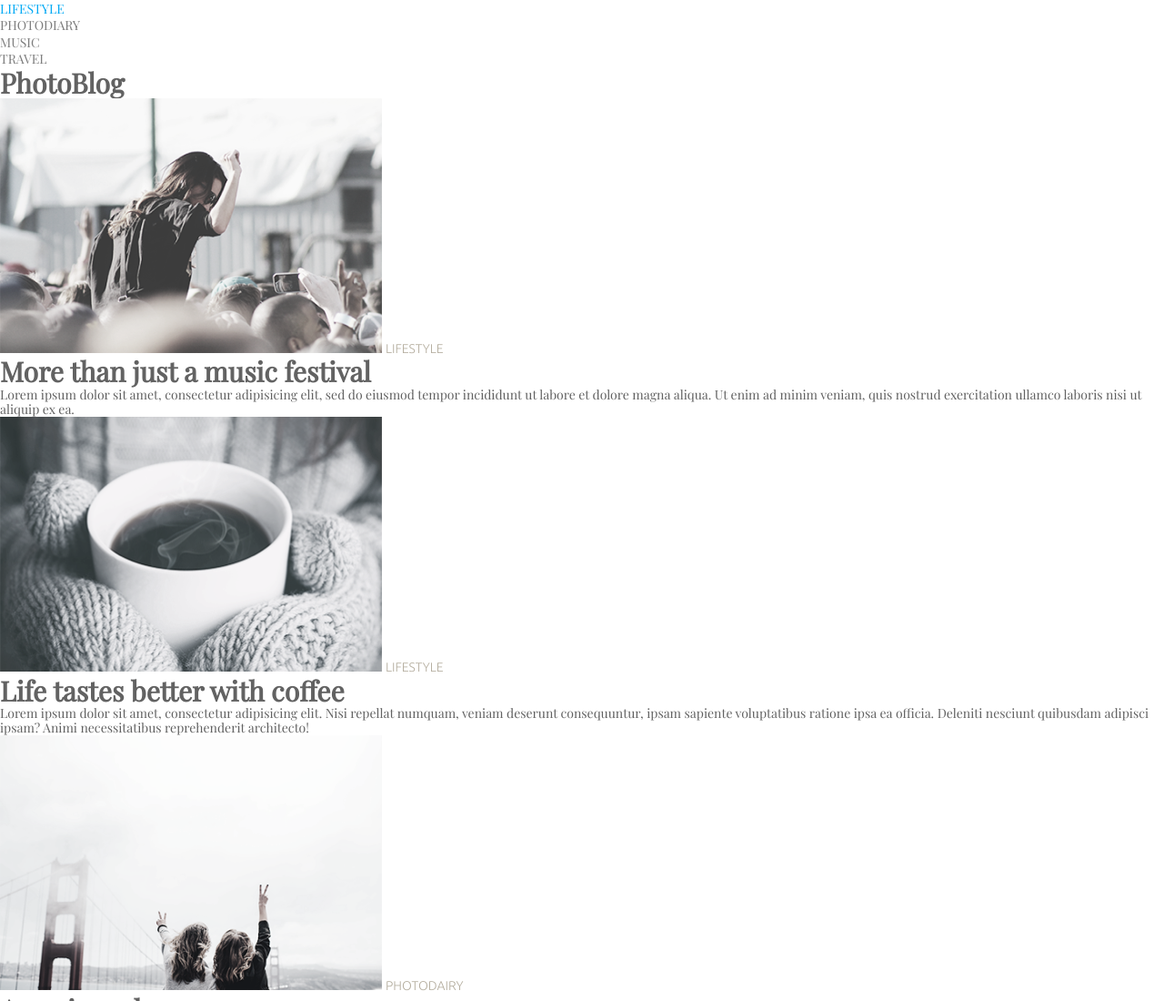
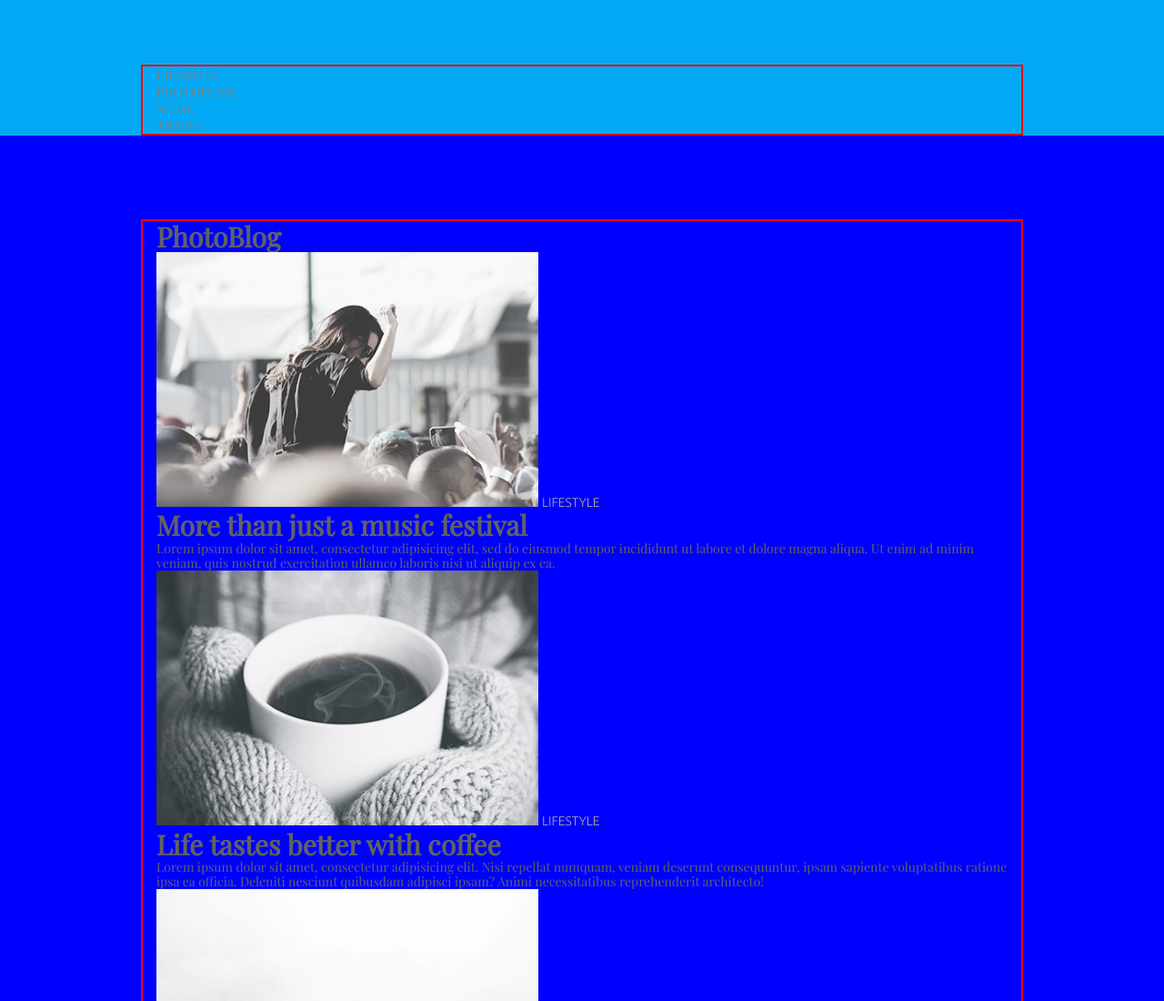
Before and after one commit to r1leks/PhotoBlog, a plain HTML site: page index.html in a window 1280 px wide. Shown: the top 1100 px of the page at 91% size. Drawn offline with nearby package versions, Linux system fonts and the light colour scheme.

Commit message:
awd adawd awd awd awd a dwwa dadwwad awd awda
dw

```diff
--- a/index.html
+++ b/index.html
@@ -14,7 +14,8 @@
 <body>
 
     <header class="header">
-        <nav class="header-nav">
+        <div class="container">
+             <nav class="header-nav">
 
             <ul class="header-list">
                <li><a href="#" class="header-link">Lifestyle</a></li>
@@ -23,9 +24,12 @@
                <li><a href="#"  class="header-link">travel</a></li>
             </ul>
         </nav>
+    </div>
+
     </header>
 
 <main class="main">
+    <div class="container">
     <h1 class="title">PhotoBlog</h1>
     <div class="wrap">
         <ul class="card-list">
@@ -76,6 +80,7 @@
             Load More
         </button>
     </div>
+  </div>
 </main>
 
 </body>
--- a/style.css
+++ b/style.css
@@ -4,6 +4,29 @@
     --name-color:#B4AD9E;
     --text-color:#626262;
 }
+
+body {
+    font-family: 'Playfair Display', serif;
+}
+
+.container {
+    width: 936px;
+    margin: 0 auto;
+    padding: 0 15px;
+    border: 2px solid red;
+}
+
+.header {
+    background-color: #03A9F4;
+    padding-top: 71px;
+}
+
+.main{
+    background-color: blue;
+    padding-top: 92px;
+    padding-bottom: 66px;
+}
+
 ul{
 
 
@@ -44,6 +67,3 @@ a{
     border: 1px solid var(--text-color);
     font-size: 14px;
 }
-body{
-    font-family: 'Playfair Display', serif;
-}
```
